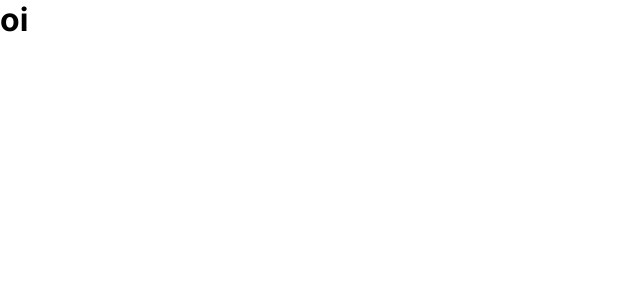
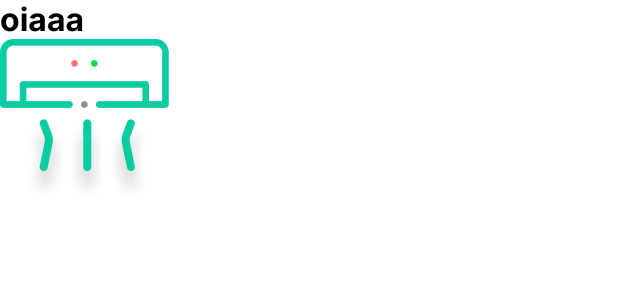
Before and after one commit to gabriela-miranda-leite/air-flow, a React (Vite) app: page / in a window 1280 px wide. Shown: the top 300 px of the page, without its empty margins (0-640 px from the left). Built offline with nearby package versions, Linux system fonts and the light colour scheme.

Commit message:
feat: create Icons

```diff
--- a/src/App.tsx
+++ b/src/App.tsx
@@ -2,12 +2,14 @@ import { ThemeProvider } from "styled-components";
 
 import theme from "./styles/theme";
 import GlobalStyle from "./styles/globalStyles";
+import image from "./assets/images/IconLogo.webp";
 
 const App = () => {
   return (
     <ThemeProvider theme={{ theme }}>
       <GlobalStyle />
-      <h1>oi</h1>
+      <h1>oiaaa</h1>
+      <img src={image} alt="aaa teste" />
     </ThemeProvider>
   );
 };
--- /dev/null
+++ b/src/components/index.ts
@@ -0,0 +1,3 @@
+import * as Icons from "./Icons";
+
+export { Icons };
```
Also changed, not shown: src/components/Icons/index.ts (added, +23 -0 lines), src/components/index.tsx (deleted).
